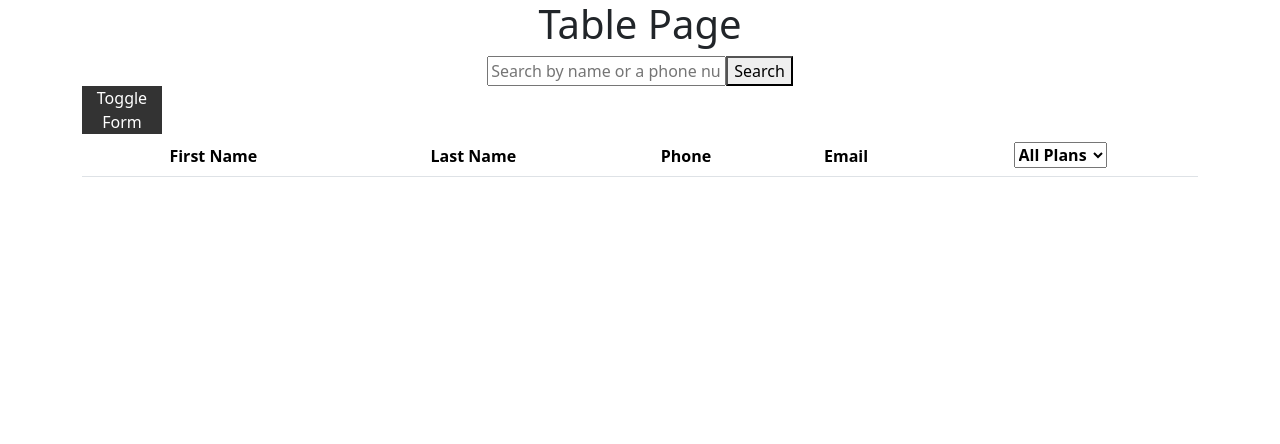
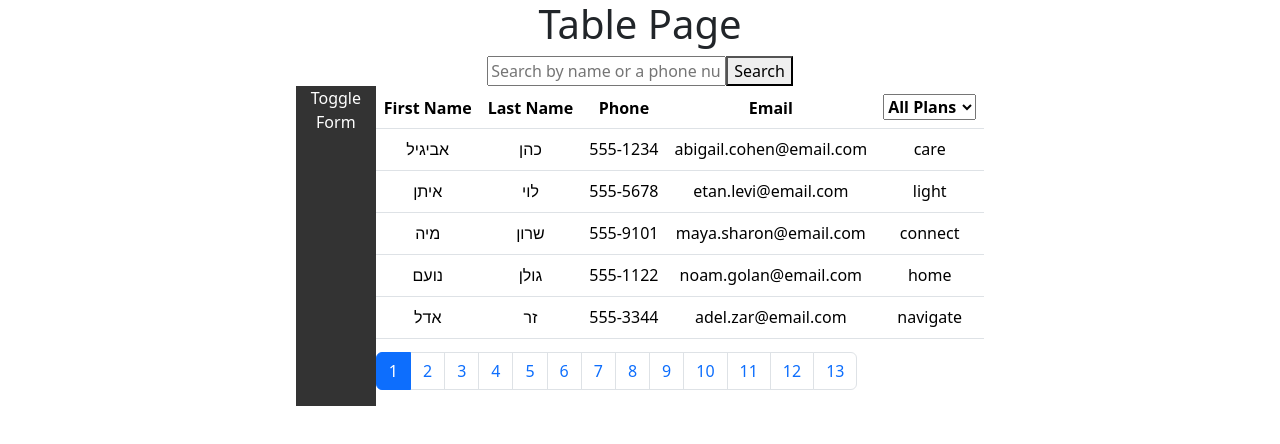
Before and after one commit to TomBer101/avia-home-test, a React (Create React App) app: page / in a window 1280 px wide. Shown: the top 444 px of the page. Built offline with nearby package versions, Linux system fonts and the light colour scheme.

Commit message:
both search and filter works

```diff
--- a/src/App.js
+++ b/src/App.js
@@ -7,7 +7,7 @@ import {TablePage} from './pages';
 function App() {
   return(
     <div className="App">
-    <TablePage />
+      <TablePage />
     </div>
   );
 };
--- a/src/components/TablePage/SearchBar.jsx
+++ b/src/components/TablePage/SearchBar.jsx
@@ -4,13 +4,26 @@ const SearchBar = ({ onSearch }) => {
     const [searchTerm, setSearchTerm] = useState("");
 
     const handleSearch = () => {
-        // Add validation logic
-        onSearch(searchTerm);
+
+        const isAllDigits = /^[\d-]+$/.test(searchTerm);
+        const isAllLetters = /^[a-zA-Z\u05D0-\u05EA\s]+$/.test(searchTerm);
+
+        if (!isAllDigits && !isAllLetters) {
+            alert("Please enter a phone number, or a name only!");
+        } else {
+            let term;
+            if (isAllDigits) { term = searchTerm.replace('-', '');}
+            if (isAllLetters) { term = searchTerm.toLowerCase();}
+            onSearch(term);
+        }
+
     };
 
     const handleChange = (event) => {
-        // Add validation logic
         setSearchTerm(event.target.value);
+        if (event.target.value === ''){
+            onSearch('');
+        }
     }
 
     return (
--- a/src/components/TablePage/TableComponent.jsx
+++ b/src/components/TablePage/TableComponent.jsx
@@ -1,16 +1,35 @@
-import React, { useState, useEffect } from 'react';
+import React, { useState, useMemo } from 'react';
 
-const TableWithPagination = ({ data }) => {
+const TableWithPagination = ({ data, searchTerm }) => {
     const [currentPage, setCurrentPage] = useState(1);
-    const [filteredPlan, setFilteredPlan] = useState('');
+
     const plans = ["All Plans", "care", "light", "connect", "home", "navigate"]
-
+    const [filteredPlan, setFilteredPlan] = useState(plans[0]);
 
     const itemsPerPage = 5;
     const indexOfLastItem = currentPage * itemsPerPage;
     const indexOfFirstItem = indexOfLastItem - itemsPerPage;
 
-    const filteredCustomers = filteredPlan != plans[0] ? data.filter((customer) => customer.plan === filteredPlan) : data;
+
+    const filterByPlan = (customer) => {
+        if (filteredPlan === plans[0]) return true;
+        return customer.plan === filteredPlan;
+    }
+
+    const filterBySearchTerm = (customer, normalizedSearchTerm) => {
+        if (normalizedSearchTerm === '') return true;
+        const fullName = `${customer.firstname} ${customer.lastname}`.toLowerCase();
+        return fullName.includes(normalizedSearchTerm) || customer.phone.replace('-', '').includes(normalizedSearchTerm);
+    };
+
+    const filteredCustomers = useMemo(() => {
+        return data
+                .filter(customer => filterByPlan(customer))
+                .filter(customer => filterBySearchTerm(customer, searchTerm));
+    }, [data.length, filterByPlan, searchTerm]);
+
+
+
     const currentItems = filteredCustomers.slice(indexOfFirstItem, indexOfLastItem);
 
     const paginate = (pageNumber) => setCurrentPage(pageNumber);
@@ -20,10 +39,8 @@ const TableWithPagination = ({ data }) => {
         setFilteredPlan(event.target.value);
     };
 
-
-
     return (
-        <div>
+        <div className='container-flex'>
 
             <div style={{height : '250px'}} className='mb-3'>
                 <table className="table" >
@@ -70,7 +87,7 @@ const TableWithPagination = ({ data }) => {
                     </ul>
                 </nav>
             </div>
-            </div>
+        </div>
     );
 };
 
--- a/src/pages/TablePage.jsx
+++ b/src/pages/TablePage.jsx
@@ -9,6 +9,7 @@ const TablePage = () => {
 
     const [customers, setCustomers] = useState([]);
     const [isFormVisible, setIsFormVisible] = useState(false);
+    const [searchTerm, setSearchTerm] = useState('');
     const plans = ["All Plans", "care", "light", "connect", "home", "navigate"]
 
     useEffect(() => {
@@ -18,37 +19,27 @@ const TablePage = () => {
             .catch((error) => console.error('Error fetching data: ', error));
     }, []);
 
-    const handleToggleForm = () => {
-        setIsFormVisible(!isFormVisible);
-    };
-
     const handleAddCustomer = (newCustomer) => {
         setCustomers([...customers, newCustomer]);
     }
 
+
+
     return (
         <div className="container">
             <h1>Table Page</h1>
-            <SearchBar />
-            <HorizontalAccordion>
-                {(toggleForm) => (<AddCustomerForm
+            <SearchBar onSearch={setSearchTerm} />
+            <div style={{ display: 'flex', flexDirection: 'row', alignSelf: 'center', justifyContent: 'center', justifyItems: 'center' }}>
+                <HorizontalAccordion>
+                    {(toggleForm) => (
+                        <AddCustomerForm
                         onClose={toggleForm}
                         plans={plans}
                         onAddCustomer={handleAddCustomer}
                     />)}
-            </HorizontalAccordion>
-            <TableWithPagination data={customers} />
-            {/* <div>
-                <button className="btn btn-primary" onClick={handleToggleForm}>
-                    Toggle Form
-                </button>
-
-                {isFormVisible && <AddCustomerForm
-                    onClose={handleToggleForm}
-                    plans={plans}
-                    onAddCustomer={handleAddCustomer}
-                />}
-            </div> */}
+                </HorizontalAccordion>
+                <TableWithPagination data={customers} searchTerm={searchTerm} />
+            </div>
 
         </div>
 
```
